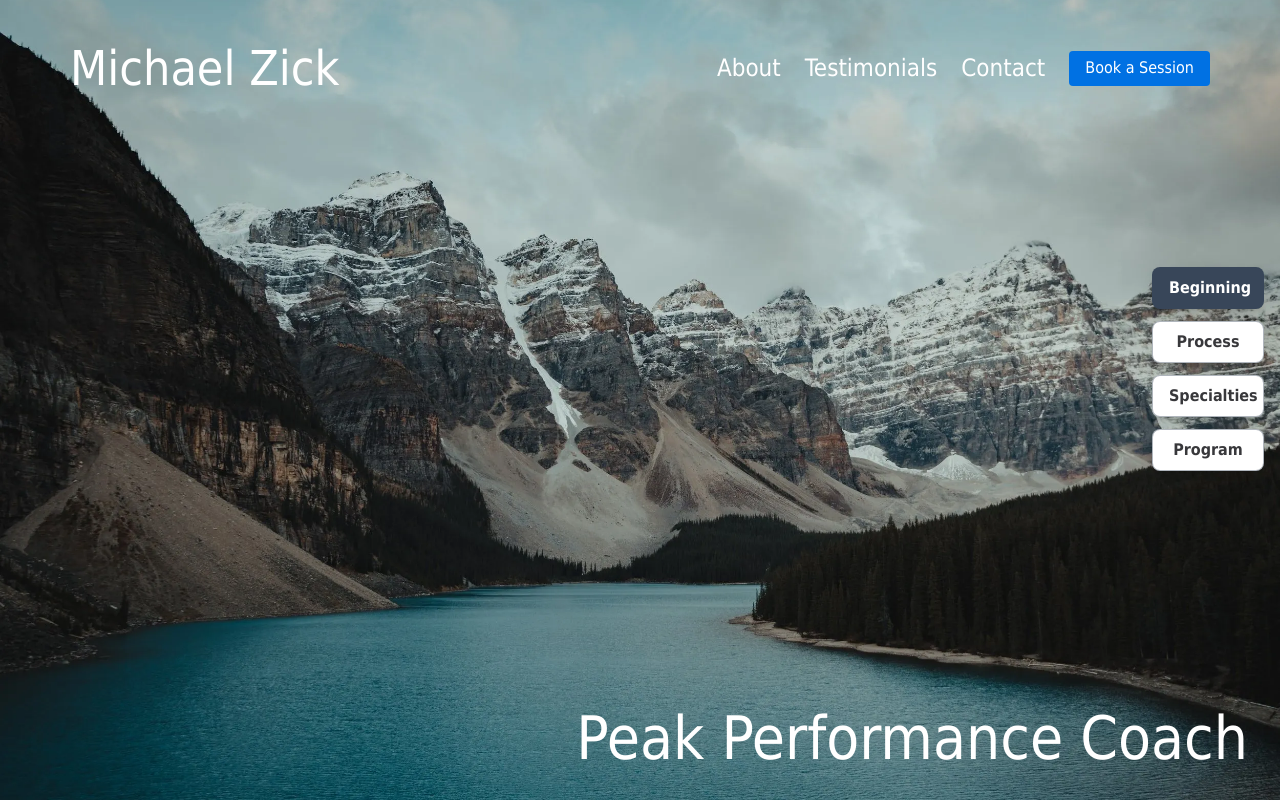
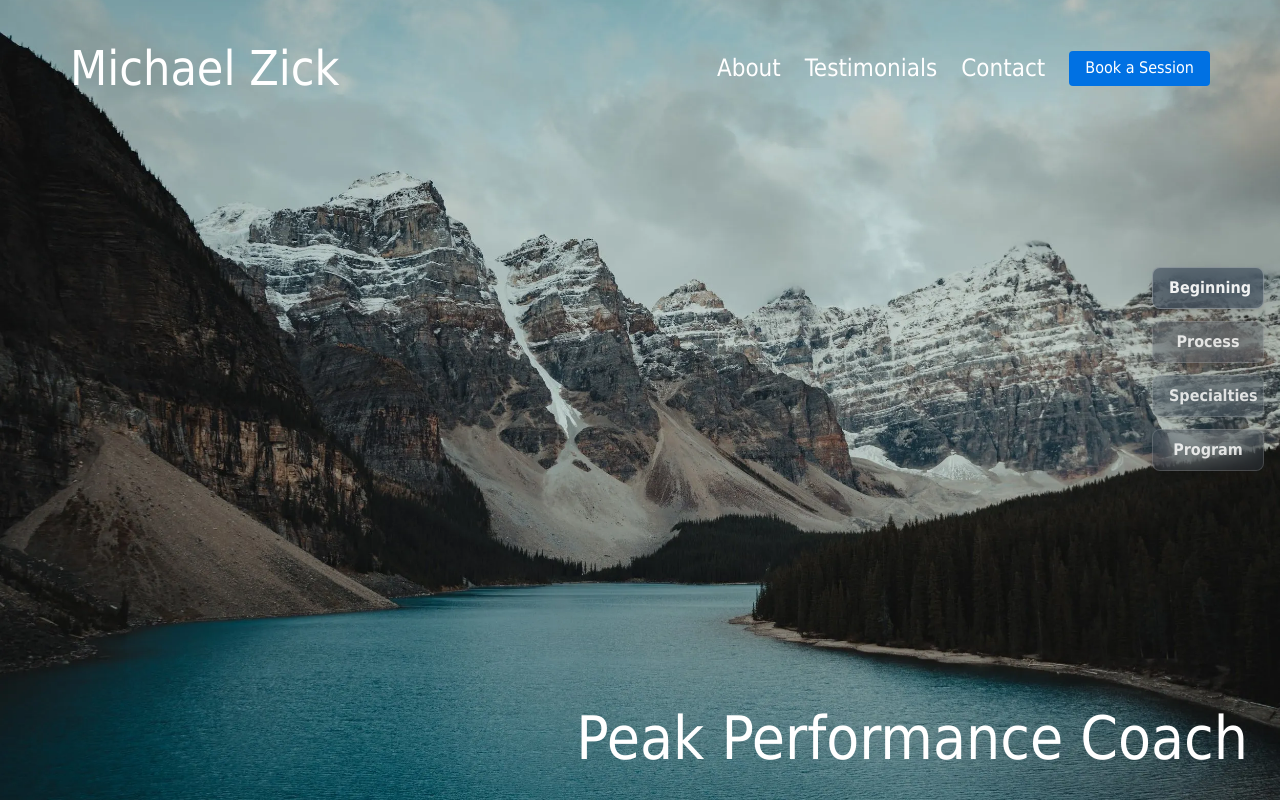
Before and after one commit to michaelzick/michaelzick.com, a Next.js app: page / in a window 1280 px wide. Shown: the top 800 px of the page. Built offline with nearby package versions, Linux system fonts and the light colour scheme.

Commit message:
started glassmorphic tabs

```diff
--- a/components/HomePageContent.tsx
+++ b/components/HomePageContent.tsx
@@ -42,17 +42,17 @@ function LinkTab({
         : 'opacity-0';
 
   const desktopStateClasses = isActive
-    ? 'bg-dark-blue text-white hover:bg-dark-blue font-semibold'
-    : 'bg-white text-default-grey hover:bg-dark-blue hover:text-white font-semibold';
+    ? 'bg-dark-blue/60 text-white border border-white/30 opacity-90 hover:bg-dark-blue/70'
+    : 'bg-dark-blue/30 text-white border border-white/20 opacity-80 hover:bg-dark-blue/50';
 
   const mobileStateClasses = isActive
-    ? 'bg-dark-blue text-white border-dark-blue'
-    : 'bg-white/90 text-default-grey border-dark-blue/40';
+    ? 'bg-dark-blue/60 text-white border border-white/30 opacity-90'
+    : 'bg-dark-blue/30 text-white border border-white/20 opacity-80';
 
   const variantClasses =
     variant === 'desktop'
-      ? `w-[7em] text-center rounded-lg px-4 py-2 border border-dark-blue/40 shadow-lg ${desktopStateClasses}`
-      : `flex-1 px-2 pb-[0.475rem] pt-[0.375rem] text-xs font-semibold text-center border ${mobileStateClasses} first:rounded-l-lg last:rounded-r-lg`;
+      ? `w-[7em] text-center rounded-lg px-4 py-2 shadow-lg backdrop-blur-md font-semibold ${desktopStateClasses}`
+      : `flex-1 px-2 pb-[0.475rem] pt-[0.375rem] text-xs font-semibold text-center backdrop-blur-md first:rounded-l-lg last:rounded-r-lg ${mobileStateClasses}`;
 
   return (
     <a href={href} className={`${baseClasses} ${variantClasses} ${visibilityClasses}`}>
```
